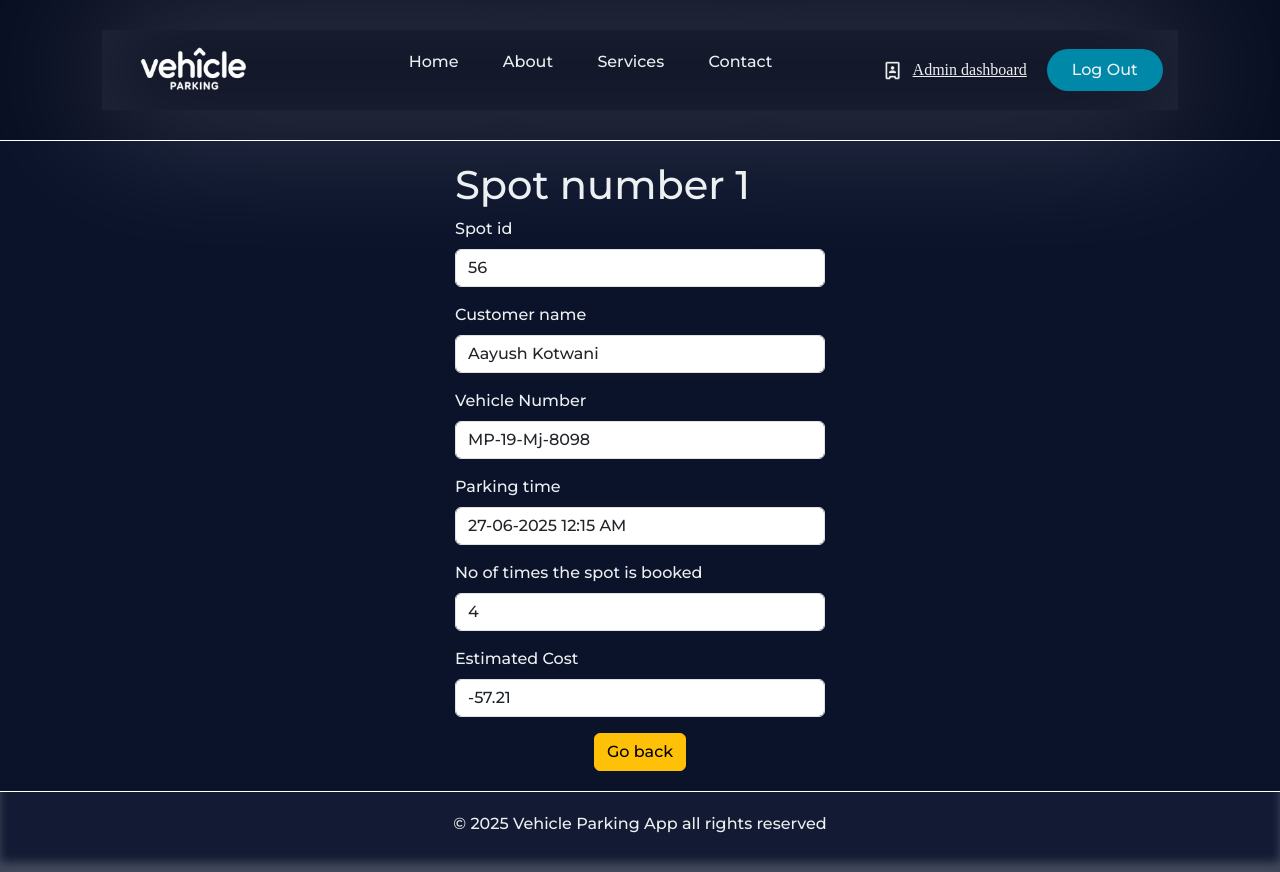
After one commit to AayushKotwani3/Vehicle-Parking-App-V1, a Flask app: page /view-parking-spot/Occupied/56 in a window 1280 px wide. The commit adds this page. Run offline with Flask 3, Linux system fonts and the light colour scheme; data comes from the database, SQL or seed files in the repository; both versions use the stored data as it was after the commit; some web fonts are replaced.

Commit message:
Added View page of an Occupied spot

```diff
--- a/Application/controllers.py
+++ b/Application/controllers.py
@@ -147,7 +147,7 @@ def book_parking_lot(user_id,lot_id):
 
     if request.method=='POST':
         vehicle_number=request.form.get('vehicle_number')
-        new_parking_record=Parkingrecords(spot_id=spot_details.id,user_id=user_details.id,vehicle_number=vehicle_number,parking_timestamp=datetime.now(timezone.utc))
+        new_parking_record=Parkingrecords(spot_id=spot_details.id,user_id=user_details.id,vehicle_number=vehicle_number,parking_timestamp=datetime.now())
         db.session.add(new_parking_record)
         db.session.commit()
 
@@ -191,14 +191,14 @@ def release_spot(record_id):
 
     return render_template('release_parkingspot.html',parking_record=parking_record,leaving_timestamp=leaving_timestamp,final_cost=final_cost)
 
-@app.route('/view-parking-lot/<int:lot_id>')
+@app.route('/view-parking-lot/<int:lot_id>',methods=['GET','POST'])
 def view_lot(lot_id):
     parking_spots=Parkingspots.query.filter_by(lot_id=lot_id).all()
     # shuffle(parking_spots)
 
     return render_template('view_parkinglot.html',parking_spots=parking_spots)
 
-@app.route('/view-parking-spot/Available/<int:spot_id>')
+@app.route('/view-parking-spot/Available/<int:spot_id>',methods=['GET','POST'])
 def available_spot(spot_id):
     available_spot=Parkingspots.query.filter_by(id=spot_id).first()
     parking_count=Parkingrecords.query.filter_by(spot_id=spot_id).count()
@@ -212,8 +212,17 @@ def occupied_spot(spot_id):
     parking_count=Parkingrecords.query.filter_by(spot_id=spot_id).count()
     parking_record=Parkingrecords.query.filter_by(spot_id=spot_id,status='reserved').first()
     user_id=parking_record.user_id
-    user_details=User.query.filter_by(id=user_id)
-    return render_template('Occupied_spot.html',occupied_spot=occupied_spot,parking_count=parking_count,parking_record=parking_record,user_details=user_details)
+    user_details=User.query.filter_by(id=user_id).first()
+
+    # calculting leaving timestamp and estimated cost
+
+    leaving_timestamp=datetime.now()
+    spot_price=float(parking_record.spot.lot.price)
+    total_time_in_seconds=(leaving_timestamp-parking_record.parking_timestamp).total_seconds()
+    total_time_in_hours=total_time_in_seconds/3600
+    estimated_cost=round((spot_price*total_time_in_hours),2)
+
+    return render_template('Occupied_spot.html',occupied_spot=occupied_spot,parking_count=parking_count,parking_record=parking_record,user_details=user_details,estimated_cost=estimated_cost)
 
 @app.route('/view-parking-spot/Available/Delete/<int:spot_id>',methods=['POST'])
 def spot_delete(spot_id):
--- a/templates/Available_spot.html
+++ b/templates/Available_spot.html
@@ -36,7 +36,7 @@
                             </form>
                         {% else %}
                                 <h1>Spot number {{available_spot.spot_number}}</h1>
-                            <form action="" method="POST">
+                            <form action="/view-parking-spot/Available/Delete/{{available_spot.id}}" method="POST">
                             <div class="mb-3" >
                                 <label for="spot-id" class="form-label">Spot id</label>
                                 <input type="text" class="form-control" id="spot-id"  name="spot_id" value="{{ available_spot.id }}" readonly>
--- /dev/null
+++ b/templates/Occupied_spot.html
@@ -0,0 +1,52 @@
+{% extends 'admin_base.html' %}
+
+{% block title %} View lot {% endblock %}
+
+{% block content %}
+
+<div class="form_canvas">
+                    <div id="Available-spot-card" class="form-card">
+                            <h1>Spot number {{occupied_spot.spot_number}}</h1>
+                            <form action="/view-parking-lot/{{occupied_spot.lot_id}}" method="POST">
+                            <div class="mb-3" >
+                                <label for="spot-id" class="form-label">Spot id</label>
+                                <input type="text" class="form-control" id="spot-id"  name="spot_id" value="{{ occupied_spot.id }}" readonly>
+                            </div>
+
+                            <div class="mb-3" >
+                                <label for="customer-name" class="form-label">Customer name</label>
+                                <input type="text" class="form-control" id="customer-name"  name="customer_name" value="{{ user_details.name }}" readonly>
+                            </div>
+
+                            <div class="mb-3" >
+                                <label for="customer-name" class="form-label">Vehicle Number</label>
+                                <input type="text" class="form-control" id="customer-name"  name="customer_name" value="{{ parking_record.vehicle_number }}" readonly>
+                            </div>
+
+                             <div class="mb-3" >
+                            <label for="parking-time" class="form-label">Parking time</label>
+                            <input type="text" class="form-control" id="parking-time"  name="parking_time" value="{{parking_record.parking_timestamp.strftime('%d-%m-%Y %I:%M %p')}}" readonly>
+                            </div>
+
+                            <div class="mb-3" >
+                                <label for="parking-count" class="form-label">No of times the spot is booked</label>
+                                <input type="text" class="form-control" id="parking-count"  name="parking_count" value="{{ parking_count }}" readonly>
+                            </div>
+
+                            <div class="mb-3" >
+                            <label for="Total-cost" class="form-label">Estimated Cost</label>
+                            <input type="text" class="form-control" id="Total-cost"  name="total_cost"  value="{{ estimated_cost }}" readonly>
+                            </div>
+
+                            <div class="form-buttons">
+                                <div style="text-align: center; display: inline-block;">
+                                <input type="submit" class="btn btn-warning" name="button_value" value="Go back">
+                                <br>
+                               </div>
+                            </div>
+                            </form>
+
+                    </div>
+                </div>
+
+{% endblock %}
```
Also changed, not shown: instance/parkingapp.sqlite.
